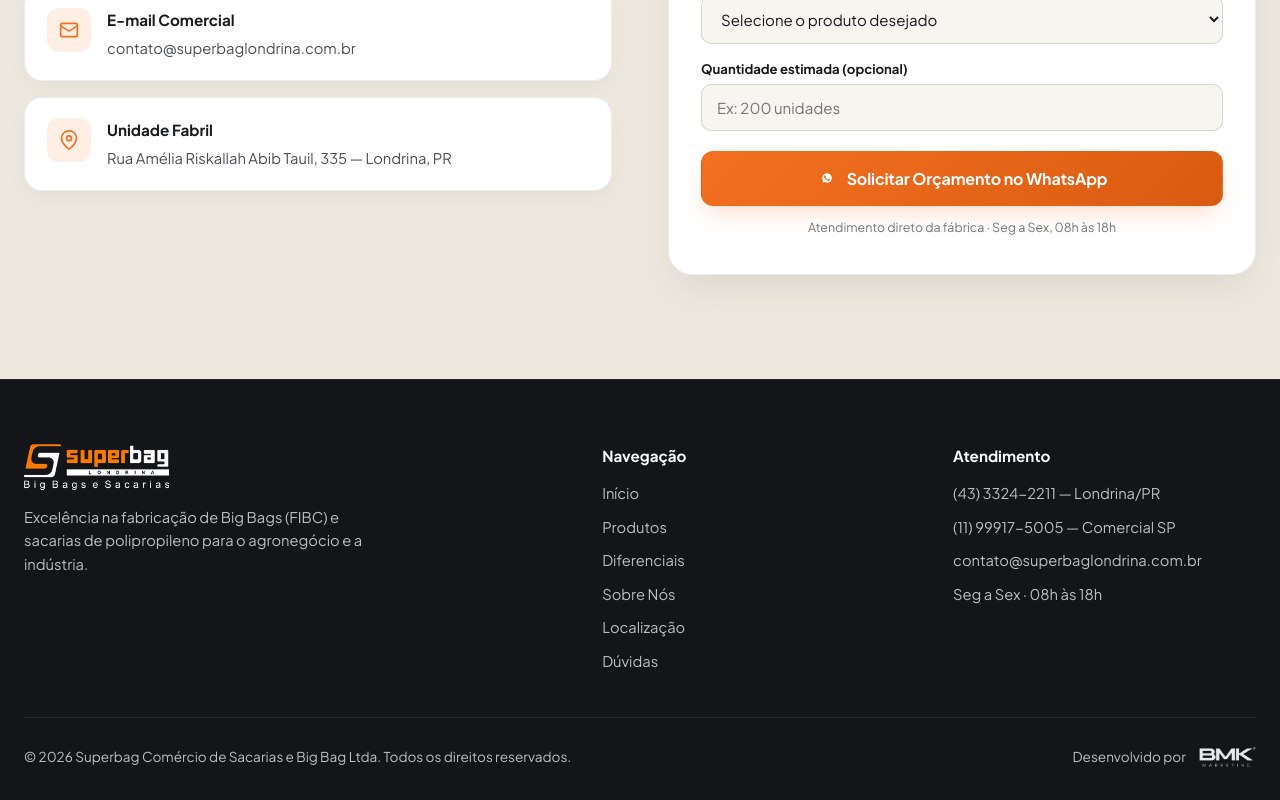
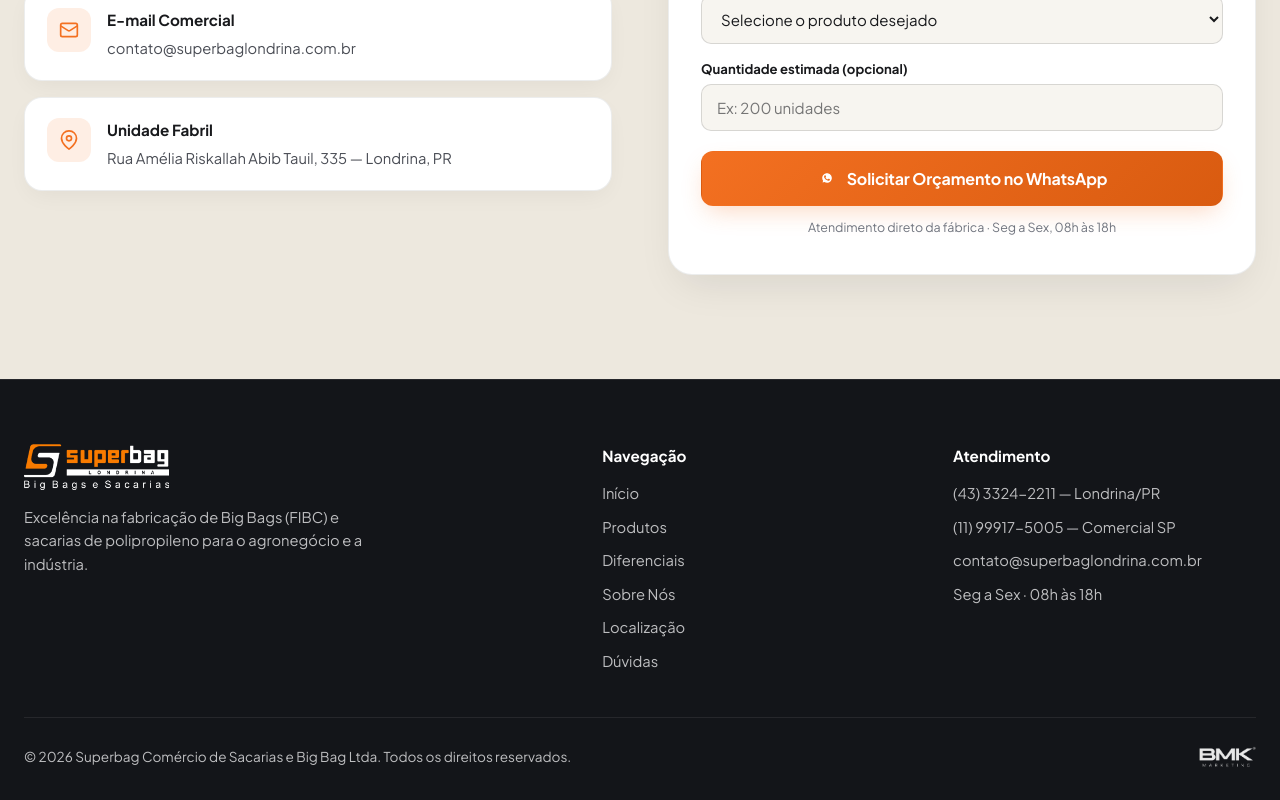
Before and after one commit to gerentebihmark-hub/lp-superbag, a website built with Vite: page index.html in a window 1280 px wide. Shown: the part 6331-7131 px from the top of the page. Built offline with nearby package versions, Linux system fonts and the light colour scheme.

Commit message:
fix(footer): remove 'Desenvolvido por' label from footer

```diff
--- a/index.html
+++ b/index.html
@@ -812,7 +812,6 @@
       <div class="footer-bottom">
         <p>© 2026 Superbag Comércio de Sacarias e Big Bag Ltda. Todos os direitos reservados.</p>
         <div class="footer-bmk">
-          <span>Desenvolvido por</span>
           <img src="/logo-branca-bmk.png" alt="BMK" width="68" height="22" />
         </div>
       </div>
```
